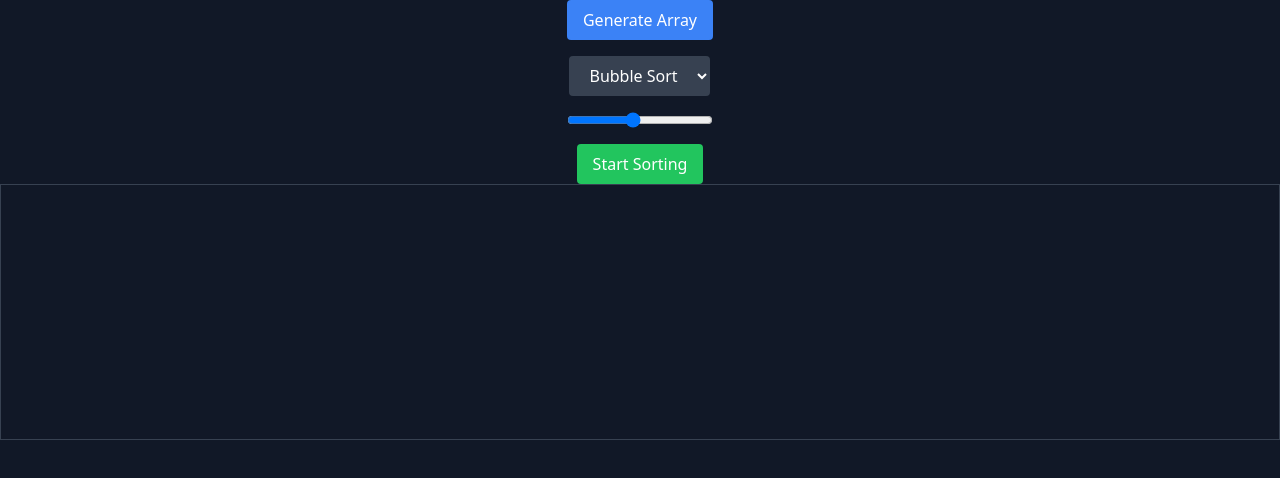
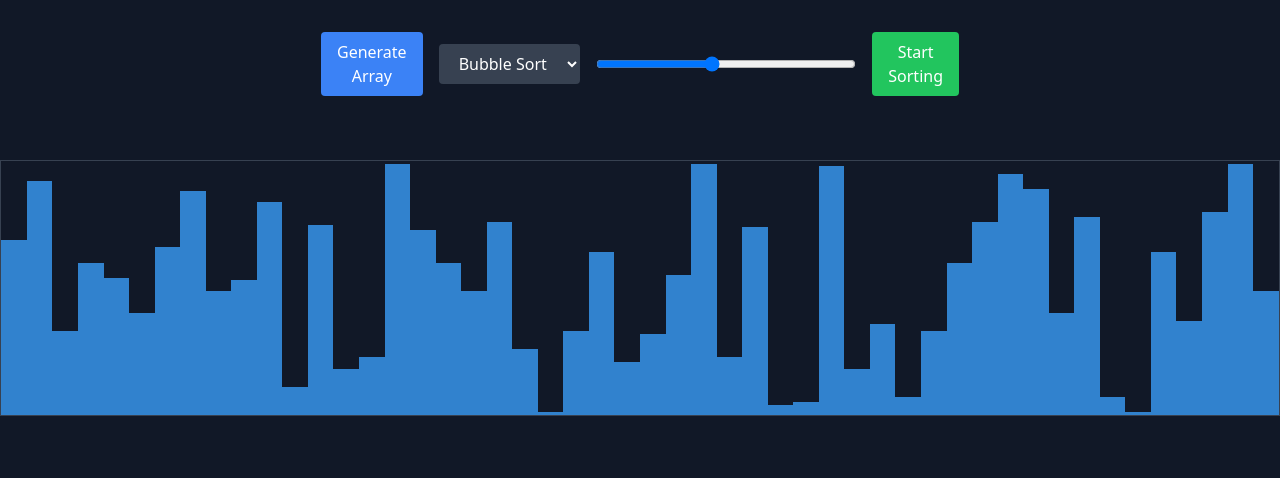
Before and after one commit to muhammadammar2/sorting-visualizer, a React (Create React App) app: page / in a window 1280 px wide. Shown: the top 478 px of the page. Built offline with nearby package versions, Linux system fonts and the light colour scheme.

Commit message:
alot of customization in UI

```diff
--- a/src/App.tsx
+++ b/src/App.tsx
@@ -1,4 +1,4 @@
-import React, { useState } from "react";
+import React, { useEffect, useState } from "react";
 import { bubbleSort } from "./sortingAlgorithms/bubbleSort";
 import ControlPanel from "./components/ControlPanel";
 import ArrayVisualizer from "./components/ArrayVisualizer";
@@ -19,20 +19,24 @@ const App = () => {
       case "bubble":
         bubbleSort(array, setArray);
         break;
-      // case "bubble":
-      // bubbleSort(array, setArray);
-      // break;
+      // Add other cases for other sorting algorithms
     }
   };
+
+  useEffect(() => {
+    generateArray(50);
+  }, []);
+
   return (
-    <div className="App bg-gray-900 text-white min-h-screen flex flex-col items-center">
+    <div className="App bg-gray-900 text-white min-h-screen flex flex-col items-center pt-8">
       <ControlPanel
         generateArray={generateArray}
         setAlgorithm={setAlgorithm}
         startSorting={startSorting}
       />
-      <ArrayVisualizer array={array} />
+      <ArrayVisualizer array={array} className="mt-8" />
     </div>
   );
 };
+
 export default App;
--- a/src/components/ArrayVisualizer.tsx
+++ b/src/components/ArrayVisualizer.tsx
@@ -2,16 +2,17 @@ import React from "react";
 
 export type ArrayVisualizerType = {
   array: number[];
+  className?: string;
 };
 
 const ArrayVisualizer: React.FC<ArrayVisualizerType> = ({ array }) => {
   return (
-    <div className="array-visualizer flex items-end justify-center h-64 w-full border border-gray-700">
+    <div className="array-visualizer flex items-end justify-center h-64 w-full border border-gray-700 mt-8">
       {array.map((value, index) => (
         <div
           key={index}
           style={{ height: `${value}%`, width: `${100 / array.length}%` }}
-          className="array-bar"
+          className="array-bar bg-blue-500"
         ></div>
       ))}
     </div>
--- a/src/components/ControlPanel.tsx
+++ b/src/components/ControlPanel.tsx
@@ -14,15 +14,15 @@ const ControlPanel: React.FC<ControlPanelProps> = ({
   const [arraySize, setArraySize] = useState<number>(50);
 
   const handleArraySizeChange = (e: React.ChangeEvent<HTMLInputElement>) => {
-    const newSize = Number(e.target);
+    const newSize = Number(e.target.value);
     setArraySize(newSize);
     generateArray(newSize);
   };
 
   return (
-    <div className="control-panel flex flex-col items-center space-y-4">
+    <div className="control-panel flex flex-row items-center space-x-4 mb-8">
       <button
-        className="bg-blue-500 text-white px-4 py-2 rounded"
+        className="bg-blue-500 text-white px-4 py-2 rounded w-40"
         onClick={() => generateArray(arraySize)}
       >
         Generate Array
@@ -45,7 +45,7 @@ const ControlPanel: React.FC<ControlPanelProps> = ({
         className="w-full"
       />
       <button
-        className="bg-green-500 text-white px-4 py-2 rounded"
+        className="bg-green-500 text-white px-4 py-2 rounded w-40"
         onClick={startSorting}
       >
         Start Sorting
--- a/src/index.css
+++ b/src/index.css
@@ -2,7 +2,7 @@
 @tailwind components;
 @tailwind utilities;
 
-body.dark {
+body {
   background-color: #1a202c;
   color: #a0aec0;
 }
```
